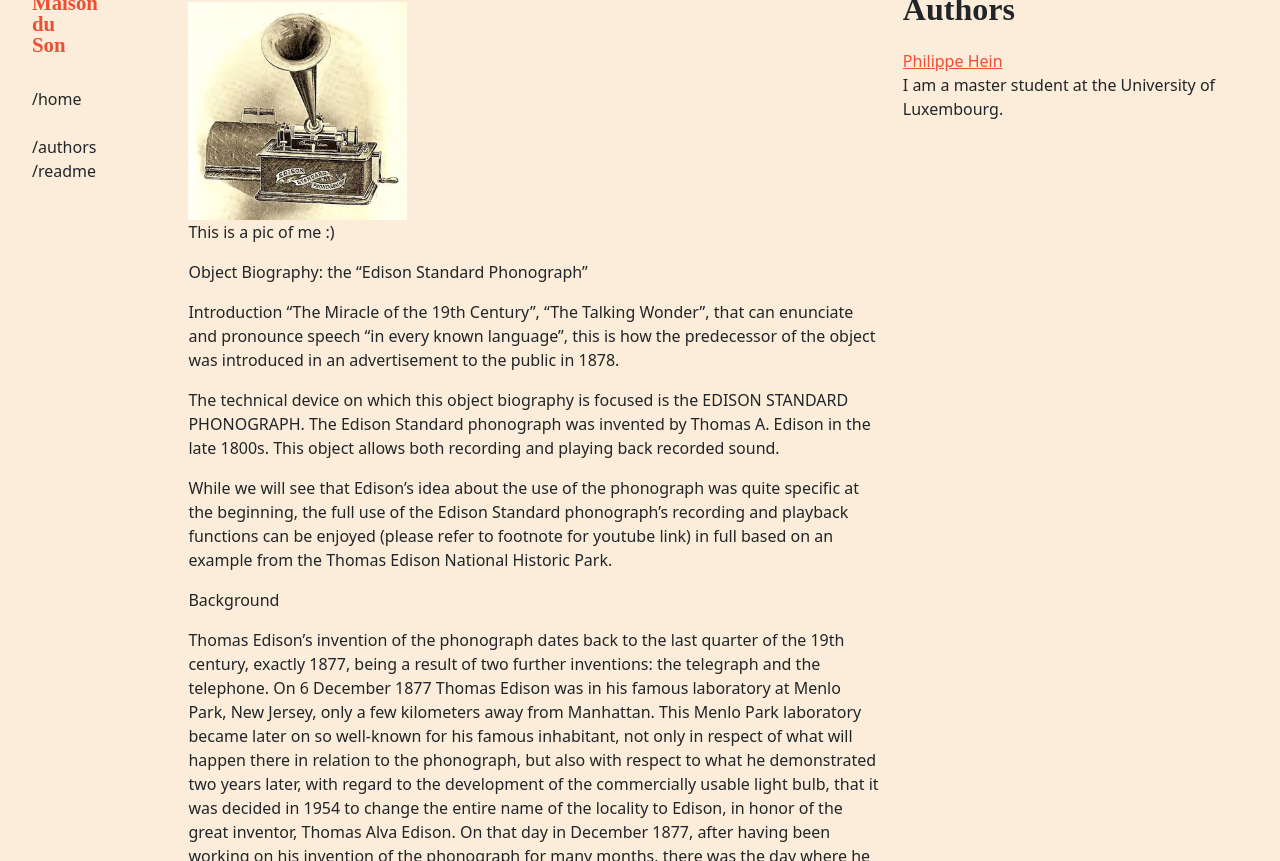
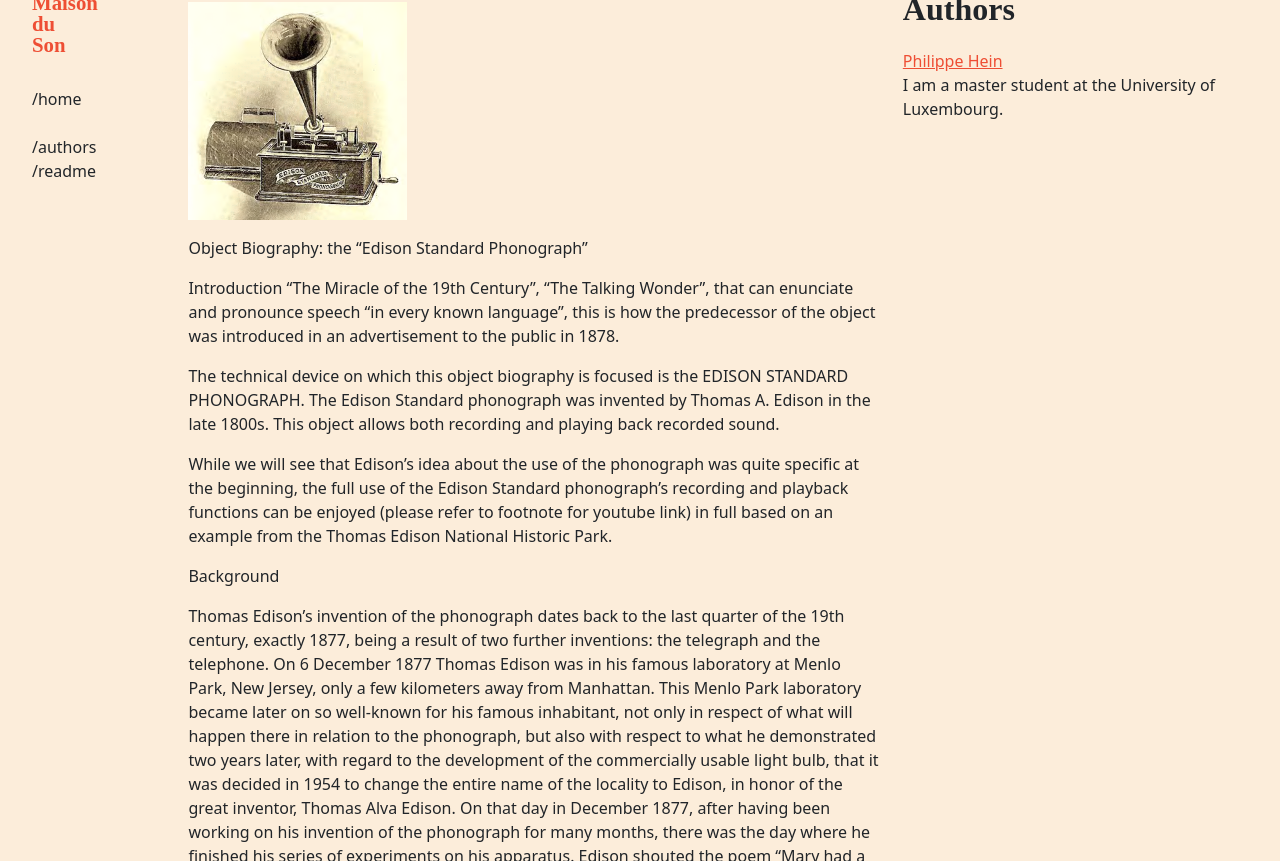
Before and after one commit to C2DH/maison-du-son, a Jekyll site: the page built from _objects/edisonstandard.md, in a window 1280 px wide and 900 px high, scrolled down 689 px, cut to the strip 39-900 px from the top of the window. Built offline with Jekyll 4.4.1, drawn with Linux system fonts in a browser that asks for light colours; some web fonts are replaced.

Commit message:
Update edisonstandard.md

```diff
--- a/_objects/edisonstandard.md
+++ b/_objects/edisonstandard.md
@@ -6,7 +6,7 @@
 ---
 <iframe width="560" height="315" src="https://www.youtube.com/embed/4koqcfAzSCQ?si=iVnTs7PlUtOgVFY8" title="YouTube video player" frameborder="0" allow="accelerometer; autoplay; clipboard-write; encrypted-media; gyroscope; picture-in-picture; web-share" allowfullscreen></iframe>
 
-<figure><img src="/assets/images/Edison standard image.png"><figcaption>This is a pic of me :)</figcaption></figure>
+<figure><img src="/assets/images/Edison standard image.png"><figcaption> </figcaption></figure>
 
 
 Object Biography: the “Edison Standard Phonograph”
```
